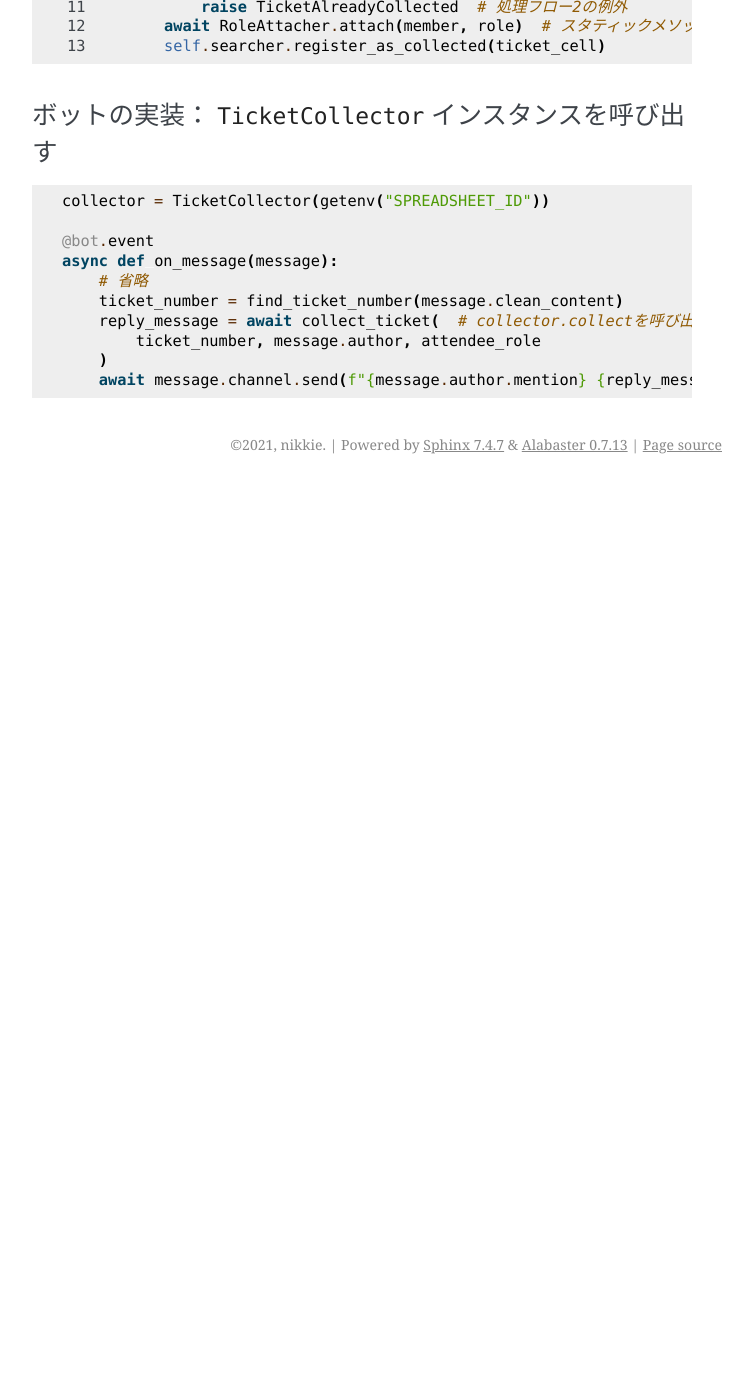
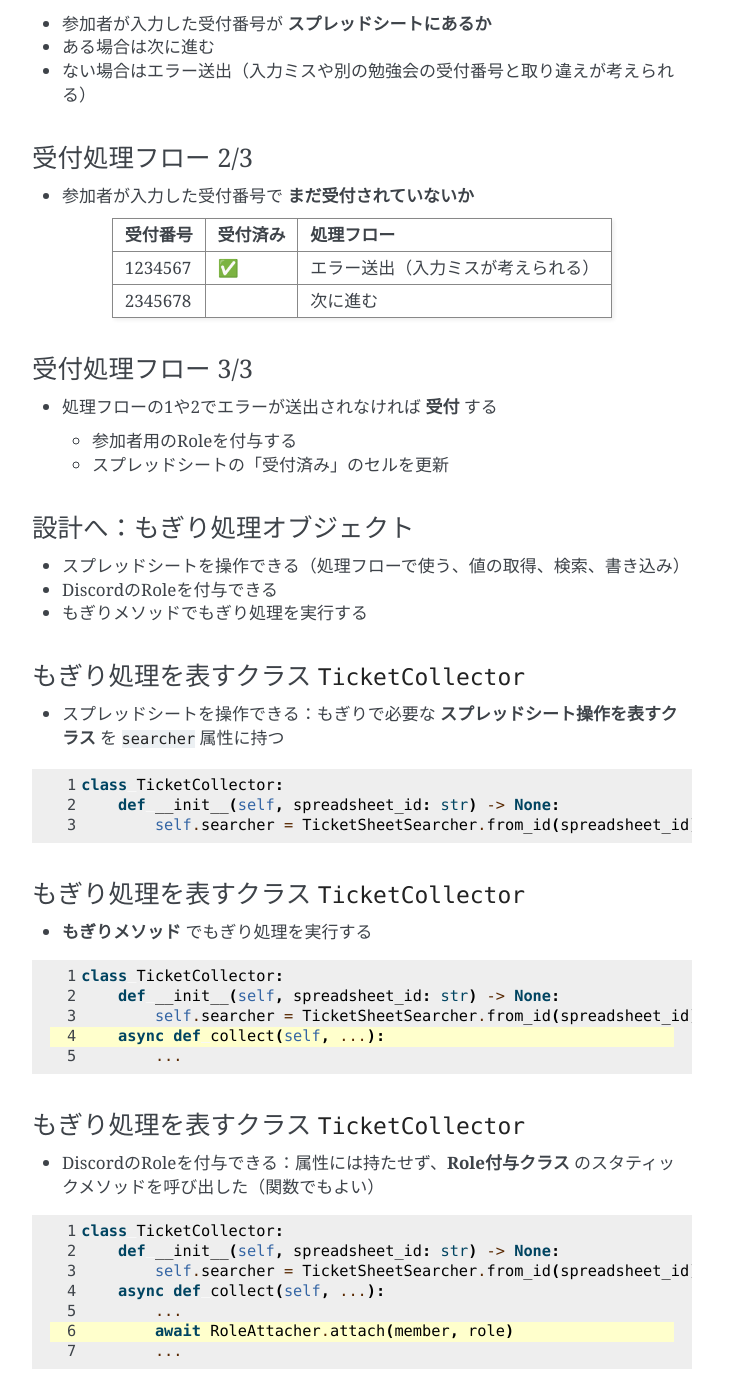
Before and after one commit to ftnext/2021_slides, a Sphinx documentation site: the page built from source/rakus_Nov_oo/process_described_as_class.rst, in a window 1280 px wide and 1400 px high, scrolled down 5842 px. Shown: the whole window, without its empty margins (388-1141 px from the left). Built offline with Sphinx 7.4.7, drawn with Linux system fonts in a browser that asks for light colours; comment, search, counter and statistics services are not loaded; before the commit the page ends 6326 px from its top, so only the background shows below that; some of the changed text lies outside the part shown.

Commit message:
[feat] Brush up in practice

```diff
--- a/source/rakus_Nov_oo/process_described_as_class.rst
+++ b/source/rakus_Nov_oo/process_described_as_class.rst
@@ -18,6 +18,12 @@
 アニメも大好き：『`アイの歌声を聴かせて <https://ainouta.jp/>`_』はいいぞ！🤖🎤🎼
 ------------------------------------------------------------------------------------------------
 
+.. raw:: html
+
+    <iframe width="560" height="315" src="https://www.youtube.com/embed/58q1s6B8lCM" title="YouTube video player" frameborder="0" allow="accelerometer; autoplay; clipboard-write; encrypted-media; gyroscope; picture-in-picture" allowfullscreen></iframe>
+
+`プログラミングの題材にもしています <https://ftnext.github.io/2021_slides/pycon_shizu_lt/enjoy_favorite_anime_with_python.html>`_ （PyCon mini ShizuokaでLT）
+
 オブジェクトとの近況（※オブジェクト指向ではなく **JavaScriptのオブジェクト** です）
 ------------------------------------------------------------------------------------------------
 
@@ -28,7 +34,7 @@
 LT：そうか、犬や自動車のように、処理もクラスで表せるのか！
 ========================================================================================================================
 
-* クラスへの苦手意識とその払拭について話します
+* **クラスへの苦手意識とその払拭について** 話します
 * クラスを使いこなしている感覚はまだ持てていなくて、苦手ではなくなったという共有です
 
 お品書き：そうか、犬や自動車のように、処理もクラスで表せるのか！
@@ -51,21 +57,21 @@ LT：そうか、犬や自動車のように、処理もクラスで表せるの
 
     「データ（**属性**）」と「データを操作する手続き（**メソッド**）」を一体化した **オブジェクト** を標準部品として定義し、システムを設計すること
 
-『`徹底攻略 基本情報技術者教科書 平成28年度`』（p.360）
+『`徹底攻略 基本情報技術者教科書 平成28年度`_』（p.360）
 
 オブジェクトとクラス
 ------------------------------------------------
 
     （前略）オブジェクトを一般化（抽象化）したものを **クラス** と呼び、オブジェクトを作る雛形とします。
 
-『`徹底攻略 基本情報技術者教科書 平成28年度`』（p.361）
+『`徹底攻略 基本情報技術者教科書 平成28年度`_』（p.361）
 
 オブジェクト・クラス・インスタンス
 ------------------------------------------------
 
     クラスから具体的な値を持たせて作ったオブジェクトを **インスタンス（実体）** と呼びます。
 
-『`徹底攻略 基本情報技術者教科書 平成28年度`』（p.361）
+『`徹底攻略 基本情報技術者教科書 平成28年度`_』（p.361）
 
 クラスの例：犬
 ------------------------------------------------
@@ -79,9 +85,46 @@ LT：そうか、犬や自動車のように、処理もクラスで表せるの
 犬を表すクラスの設計
 ------------------------------------------------
 
-* 名前がある 👉 ``name`` 属性
-* 芸を覚えさせられる 👉 ``tricks`` 属性。``add_trick`` メソッドで芸を追加
-* 覚えた芸をする 👉 ``trick`` メソッドで ``tricks`` 属性から1つ取り出す
+* **名前** がある 👉 ``name`` 属性
+
+.. code-block:: python
+    :linenos:
+
+    class Dog:
+        def __init__(self, name: str) -> None:
+            self.name = name
+
+.. revealjs_break::
+
+* **芸** を覚えさせられる 👉 ``tricks`` 属性。``add_trick`` メソッドで芸を追加
+
+.. code-block:: python
+    :linenos:
+    :emphasize-lines: 4-5
+
+    class Dog:
+        def __init__(self, name: str) -> None:
+            self.name = name
+            self.tricks = []
+        def add_trick(self, trick: str) -> None:
+            ...
+
+.. revealjs_break::
+
+* 覚えた **芸** をする 👉 ``trick`` メソッドで ``tricks`` 属性から1つ取り出す
+
+.. code-block:: python
+    :linenos:
+    :emphasize-lines: 7
+
+    class Dog:
+        def __init__(self, name: str) -> None:
+            self.name = name
+            self.tricks = []
+        def add_trick(self, trick: str) -> None:
+            ...
+        def trick(self) -> str:
+            ...
 
 ``Dog`` クラス
 ------------------------------------------------
@@ -102,13 +145,13 @@ LT：そうか、犬や自動車のように、処理もクラスで表せるの
 
 `Pythonチュートリアルを元に <https://docs.python.org/ja/3/tutorial/classes.html#class-and-instance-variables>`_ 作った例です
 
-``@skip`` クラスの別の例：自動車
+クラスの別の例：自動車
 ------------------------------------------------
 
-TODO
+タイトルに含みますが、 ``@skip`` します（Appendixへ）
 
 Why programmers? 犬や自動車、どんなプログラムで使うんですか？
-============================================================
+========================================================================================================================
 
 * 私の普段のプログラミング、犬も自動車も出てこないんですが・・😅
 * これらは **クラスという文法を説明するための例**
@@ -116,8 +159,8 @@ Why programmers? 犬や自動車、どんなプログラムで使うんですか
 クラスを自分の道具にできていないという苦手意識
 ------------------------------------------------------------------------------------------------
 
-* プログラミングの **どんなシーンでどうクラスを使えばいい** か（＝クラスの使い所）が分からない
-* クラスは道具として使えないので、使ってきたPythonやPHPでは関数で書くことが多かった
+* プログラミングの **どんなシーンでどうクラスを使えばいい** か（＝クラスの使い所）が分からない😖
+* クラスを道具として使えないので、使ってきたPythonやPHPでは関数で書くことが多かった
 
 お品書き：そうか、犬や自動車のように、処理もクラスで表せるのか！
 ------------------------------------------------------------------------------------------------
@@ -144,12 +187,12 @@ Why programmers? 犬や自動車、どんなプログラムで使うんですか
 
 * クラスへの苦手意識
 * 払拭のヒント
-* 処理をクラスで表す実践例
+* **処理をクラスで表す実践例**
 
 処理をクラスで表す実践例
 ============================================================
 
-* PyCon JP 2021のスタッフ活動で作ったDiscord Botの設計を紹介
+* PyCon JP 2021のスタッフ活動で作った **Discord Botの設計** を紹介
 * 処理を表すクラスが少しは自分の道具になったかなというタイミングで書きました
 * 設計力付けたいので、フィードバック歓迎！
 
@@ -186,14 +229,14 @@ connpassご利用ガイド `受付表を確認する <https://help.connpass.com/
 受付処理フロー 1/3
 ------------------------------------------------
 
-* 参加者が入力した受付番号がスプレッドシートにあるか
+* 参加者が入力した受付番号が **スプレッドシートにあるか**
 * ある場合は次に進む
 * ない場合はエラー送出（入力ミスや別の勉強会の受付番号と取り違えが考えられる）
 
 受付処理フロー 2/3
 ------------------------------------------------
 
-* 参加者が入力した受付番号でまだ受付されていないか
+* 参加者が入力した受付番号で **まだ受付されていないか**
 
 .. list-table::
     :header-rows: 1
@@ -211,27 +254,70 @@ connpassご利用ガイド `受付表を確認する <https://help.connpass.com/
 受付処理フロー 3/3
 ------------------------------------------------
 
-* （処理フローの1や2でエラーが送出されなければ受付する）
-* 参加者用のRoleを付与する
-* スプレッドシートの「受付済み」のセルを更新
+* 処理フローの1や2でエラーが送出されなければ **受付** する
+
+  * 参加者用のRoleを付与する
+  * スプレッドシートの「受付済み」のセルを更新
 
 設計へ：もぎり処理オブジェクト
 ------------------------------------------------
 
 * スプレッドシートを操作できる（処理フローで使う、値の取得、検索、書き込み）
-* Doscordのロールを付与できる
+* DiscordのRoleを付与できる
+* もぎりメソッドでもぎり処理を実行する
 
 もぎり処理を表すクラス ``TicketCollector``
 ------------------------------------------------
 
 * スプレッドシートを操作できる：もぎりで必要な **スプレッドシート操作を表すクラス** を ``searcher`` 属性に持つ
-* Doscordのロールを付与できる：属性には持たせず、**Role付与クラス** のスタティックメソッドを呼び出した（関数でもよい）
+
+.. code-block:: python
+    :linenos:
+
+    class TicketCollector:
+        def __init__(self, spreadsheet_id: str) -> None:
+            self.searcher = TicketSheetSearcher.from_id(spreadsheet_id)
+
+もぎり処理を表すクラス ``TicketCollector``
+------------------------------------------------
+
+.. revealjs_break だと TicketCollector が落ちるバグ
+
+* **もぎりメソッド** でもぎり処理を実行する
+
+.. code-block:: python
+    :linenos:
+    :emphasize-lines: 4
+
+    class TicketCollector:
+        def __init__(self, spreadsheet_id: str) -> None:
+            self.searcher = TicketSheetSearcher.from_id(spreadsheet_id)
+        async def collect(self, ...):
+            ...
+
+もぎり処理を表すクラス ``TicketCollector``
+------------------------------------------------
+
+* DiscordのRoleを付与できる：属性には持たせず、**Role付与クラス** のスタティックメソッドを呼び出した（関数でもよい）
+
+.. code-block:: python
+    :linenos:
+    :emphasize-lines: 6
+
+    class TicketCollector:
+        def __init__(self, spreadsheet_id: str) -> None:
+            self.searcher = TicketSheetSearcher.from_id(spreadsheet_id)
+        async def collect(self, ...):
+            ...
+            await RoleAttacher.attach(member, role)
+            ...
 
 ``TicketCollector`` 実装
 ------------------------------------------------
 
 .. code-block:: python
     :linenos:
+    :emphasize-lines: 8,10,12-13
 
     class TicketCollector:
         def __init__(self, spreadsheet_id: str) -> None:
@@ -244,13 +330,14 @@ connpassご利用ガイド `受付表を確認する <https://help.connpass.com/
                 raise TicketNumberNotFound  # 処理フロー1の例外
             if self.searcher.query_already_collected(ticket_cell):
                 raise TicketAlreadyCollected  # 処理フロー2の例外
-            await RoleAttacher.attach(member, role)  # スタティックメソッド呼び出し
+            await RoleAttacher.attach(member, role)
             self.searcher.register_as_collected(ticket_cell)
 
 ボットの実装： ``TicketCollector`` インスタンスを呼び出す
 ------------------------------------------------------------------------------------------------
 
 .. code-block:: python
+    :linenos:
 
     collector = TicketCollector(getenv("SPREADSHEET_ID"))
 
@@ -262,3 +349,21 @@ connpassご利用ガイド `受付表を確認する <https://help.connpass.com/
             ticket_number, message.author, attendee_role
         )
         await message.channel.send(f"{message.author.mention} {reply_message}")
+
+まとめ🌯：そうか、犬や自動車のように、処理もクラスで表せるのか！
+========================================================================================================================
+
+* 犬や自動車の例でクラスの文法を掴んだら、**処理をクラスで表しちゃおう！** （〇〇する処理のクラス）
+* オブジェクトに必要な属性とメソッドをまず考え、それをもとにクラスを実装しています
+
+ご清聴ありがとうございました
+------------------------------------------------
+
+**Enjoy** development with classes!
+
+Appendixが続きます
+
+クラスの別の例：自動車
+------------------------------------------------
+
+TODO
```
Also changed, not shown: other parts of source/rakus_Nov_oo/process_described_as_class.rst (+1 -1 lines).
